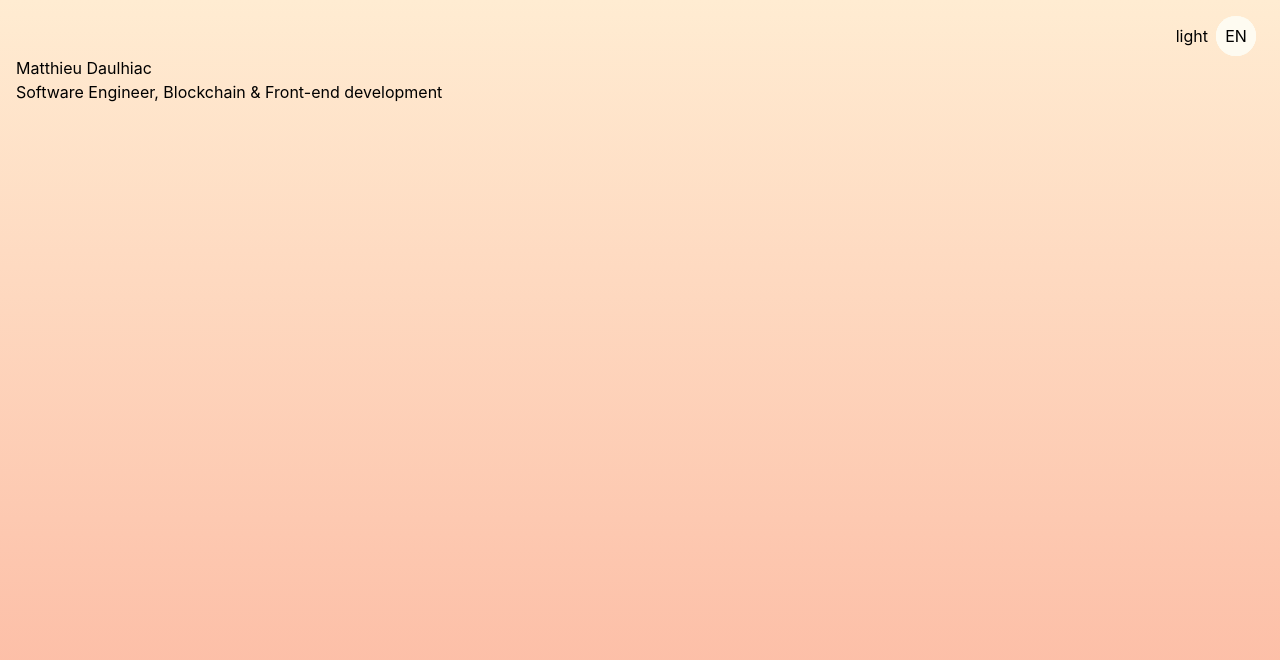
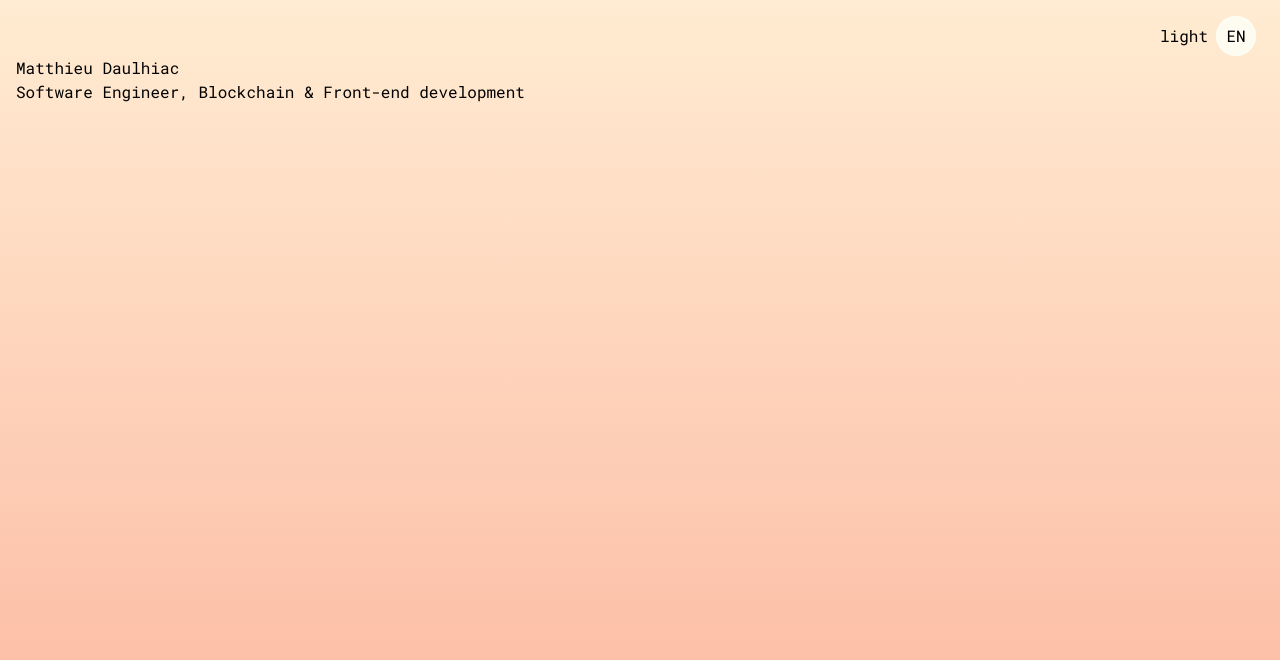
Before and after one commit to MatthieuD134/matthieu-daulhiac-portfolio, a Next.js app: page / in a window 1280 px wide. Shown: the top 660 px of the page. Built offline with nearby package versions, Linux system fonts and the light colour scheme.

Commit message:
add fonts

```diff
--- a/package.json
+++ b/package.json
@@ -10,6 +10,7 @@
     "format": "yarn prettier --write ."
   },
   "dependencies": {
+    "@next/font": "^13.4.2",
     "@types/node": "20.1.7",
     "@types/react": "18.2.6",
     "@types/react-dom": "18.2.4",
--- /dev/null
+++ b/src/components/base/fonts.ts
@@ -0,0 +1,12 @@
+import { Poppins, Roboto_Mono } from 'next/font/google';
+
+export const poppins = Poppins({
+  weight: ['400', '500', '600', '700'],
+  subsets: ['latin'],
+  display: 'swap',
+});
+
+export const robotoMono = Roboto_Mono({
+  subsets: ['latin'],
+  display: 'swap',
+});
--- a/src/components/base/layout.tsx
+++ b/src/components/base/layout.tsx
@@ -1,10 +1,13 @@
 import { ReactNode } from 'react';
 import LanguageSelector from './language-selector';
 import ThemeToggle from './theme-toggle';
+import { robotoMono } from './fonts';
 
 export default function Layout({ children }: { children: ReactNode }) {
   return (
-    <main className="p-4 min-h-screen bg-gradient-to-b from-bg-gradient-start to-bg dark:from-dark-bg-gradient-start dark:to-dark-bg text-black dark:text-white">
+    <main
+      className={`p-4 min-h-screen bg-gradient-to-b from-bg-gradient-start to-bg dark:from-dark-bg-gradient-start dark:to-dark-bg text-black dark:text-white ${robotoMono.className}`}
+    >
       <nav className="flex justify-end">
         <ThemeToggle />
         <LanguageSelector />
```
Also changed, not shown: 1 other file (tests, documents, lock files or other folders).
